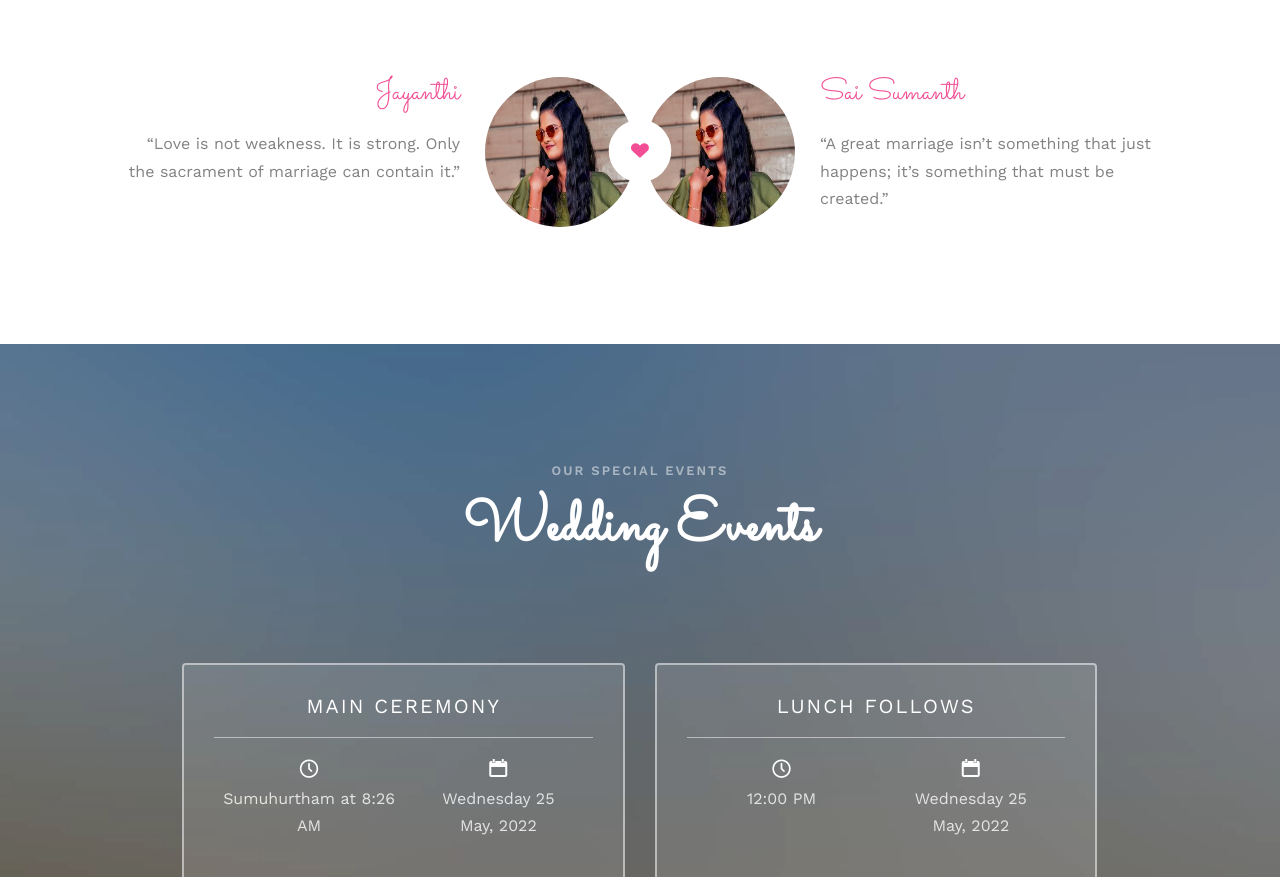
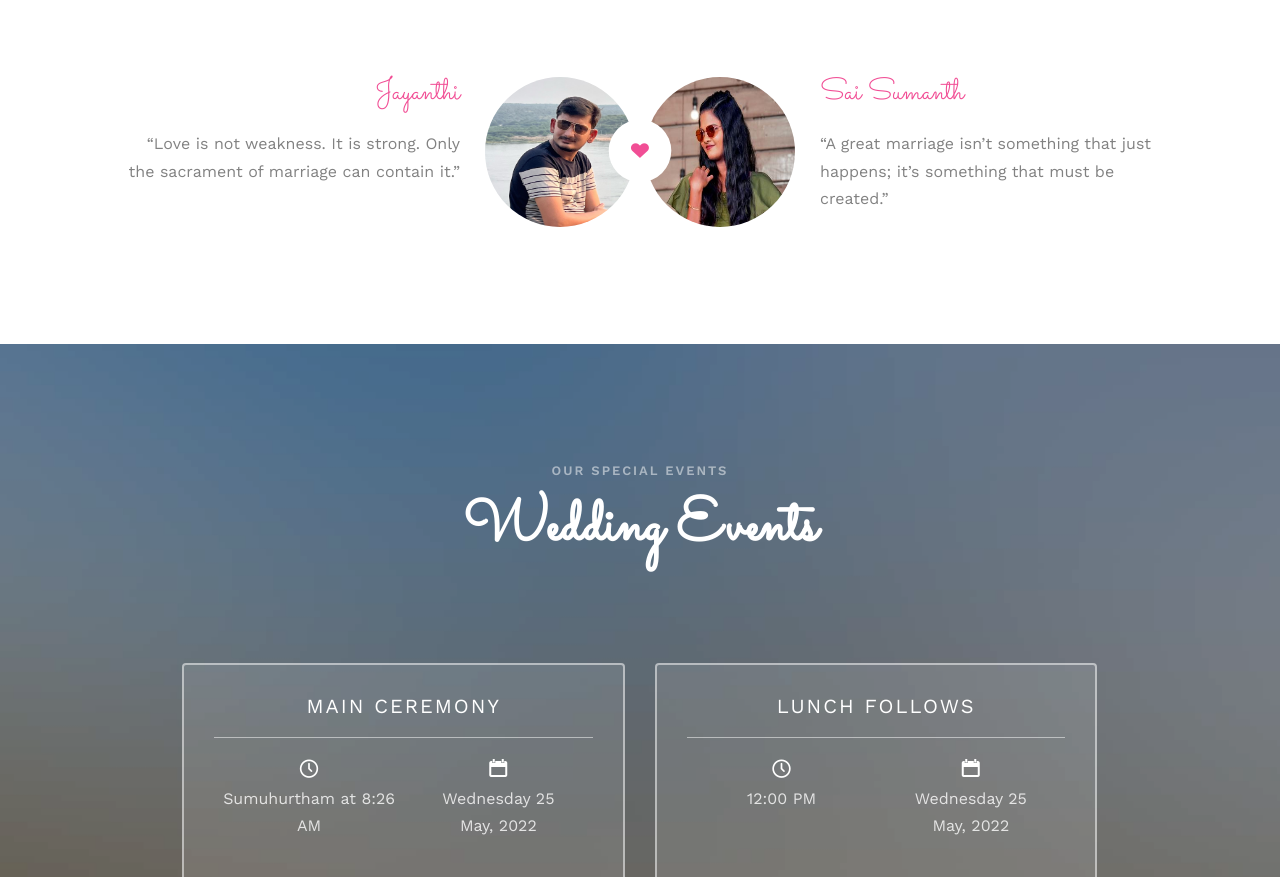
Before and after one commit to saijaya1642/jayawedssai, a website: page public/index.html in a window 1280 px wide. Shown: the part 1308-2185 px from the top of the page. Drawn offline with nearby package versions, Linux system fonts and the light colour scheme; a script that the page names is missing; files whose address does not match are found by name.

Commit message:
Update index.html

```diff
--- a/public/index.html
+++ b/public/index.html
@@ -145,7 +145,7 @@
 			<div class="couple-wrap animate-box">
 				<div class="couple-half">
 					<div class="groom">
-						<img src="images/bride.JPG" alt="groom" class="img-responsive">
+						<img src="images/bride.jpg" alt="groom" class="img-responsive">
 					</div>
 					<div class="desc-groom">
 						<h3>Jayanthi</h3>
```
